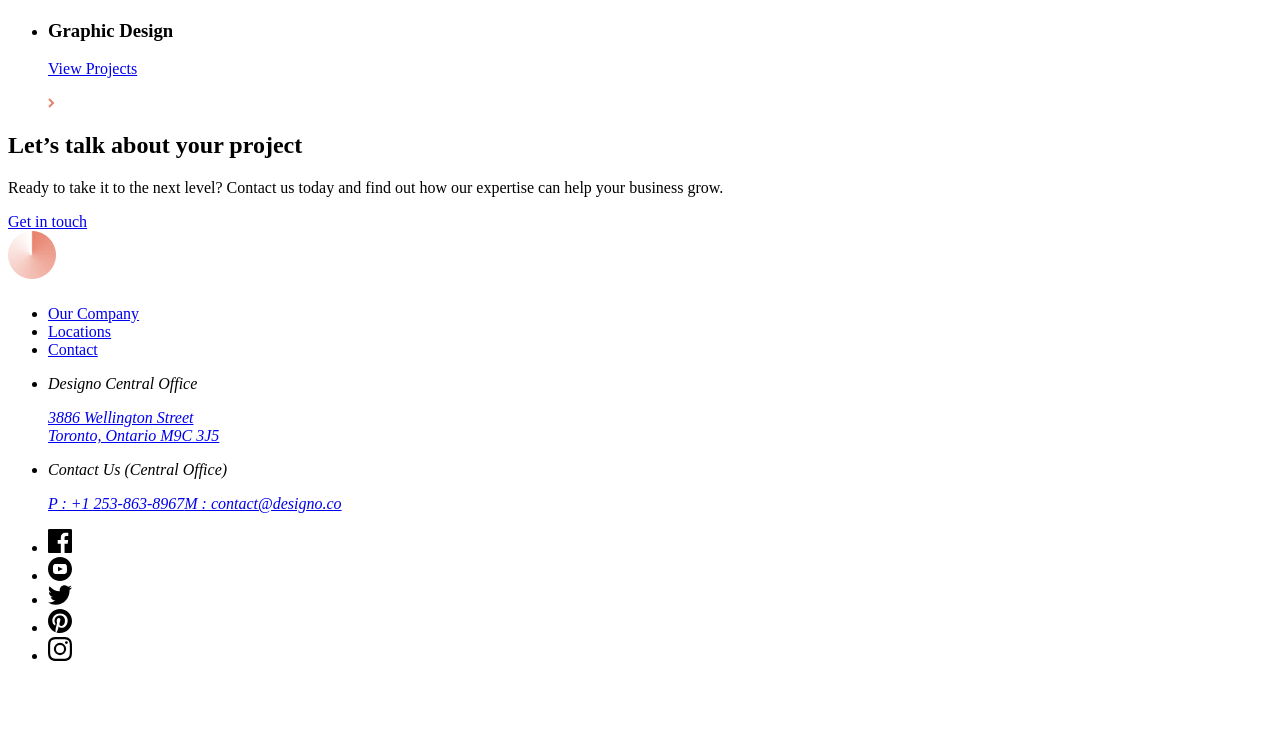
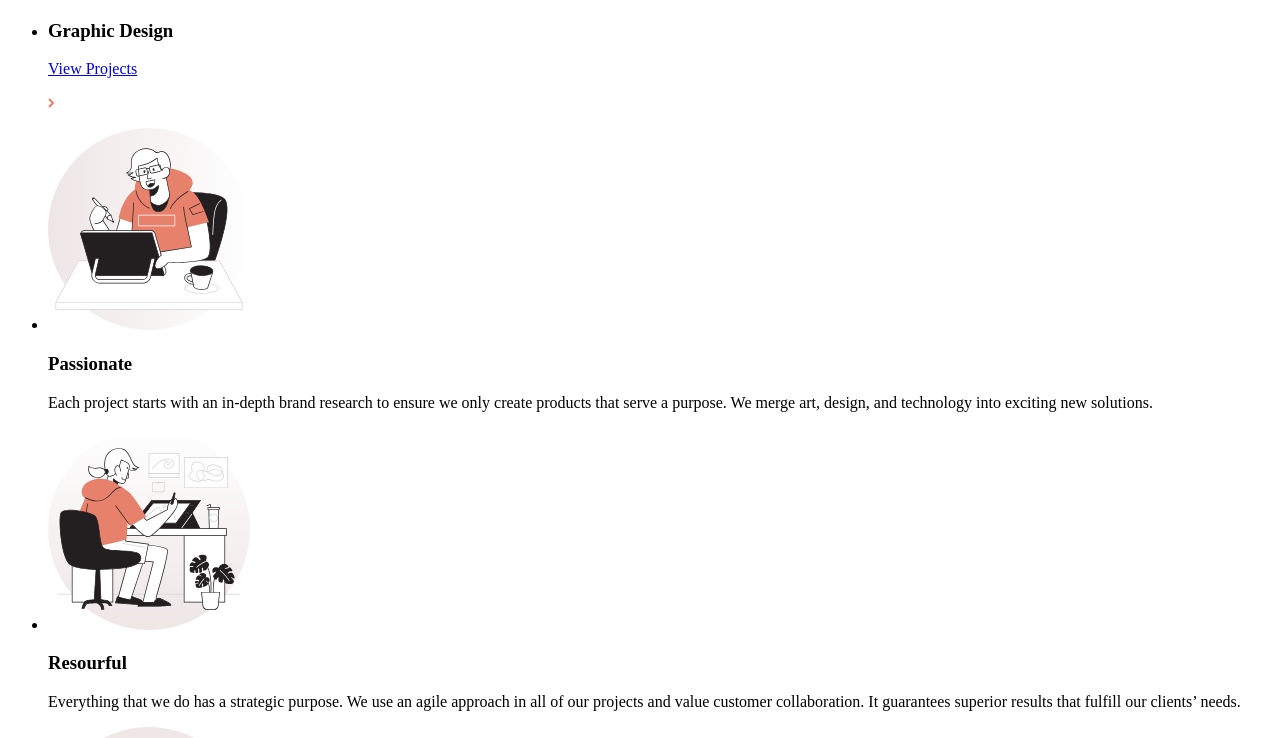
Before and after one commit to VCarames/React--Designo-FE, a React (Vite) app: page / in a window 1280 px wide. Shown: the part 1120-1858 px from the top of the page. Before the commit the page ends 1801 px from the top, so only its background shows below. Built offline with nearby package versions, Linux system fonts and the light colour scheme.

Commit message:
Benefit Section Added to "Home" Page

```diff
--- a/src/pages/Home.jsx
+++ b/src/pages/Home.jsx
@@ -1,6 +1,7 @@
 import Header from "../components/header/Header";
 import Hero from "../sections/hero/Hero";
 import ProjectsHome from "../sections/projects/ProjectsHome";
+import Benefits from "../sections/benefits/Benefits";
 import CallToAction from "../components/cta/CallToAction";
 import Footer from "../components/Footer/Footer";
 
@@ -11,6 +12,7 @@ function Home() {
       <main>
         <Hero />
         <ProjectsHome />
+        <Benefits />
         <CallToAction />
       </main>
       <Footer />
```
